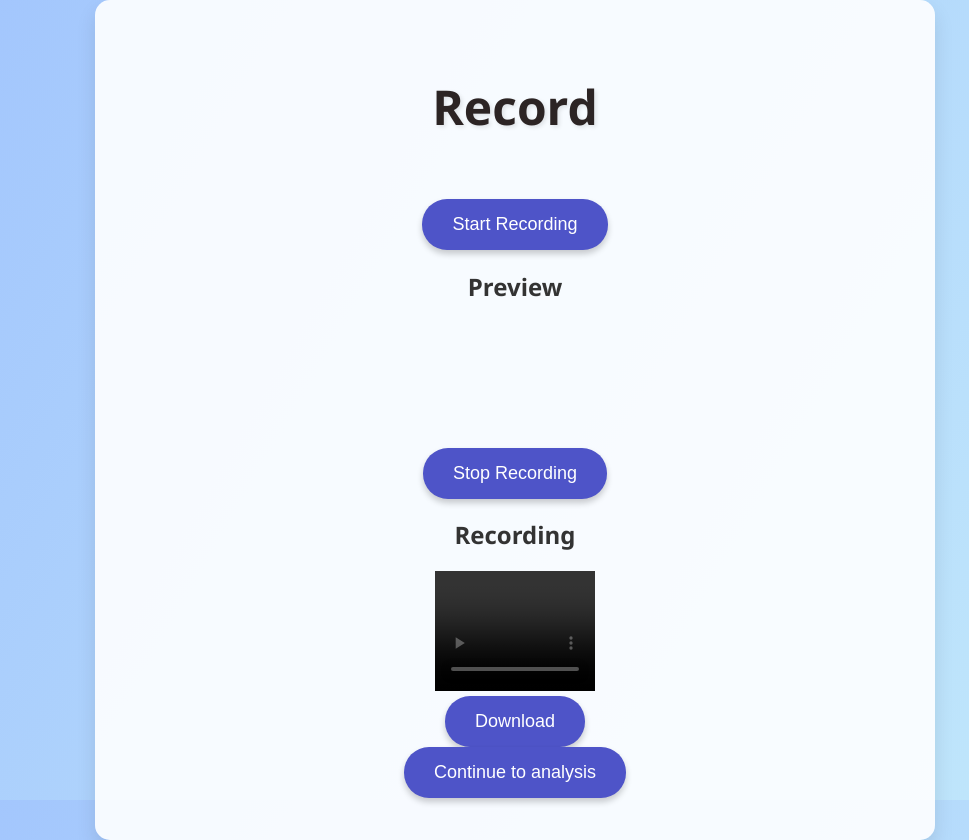
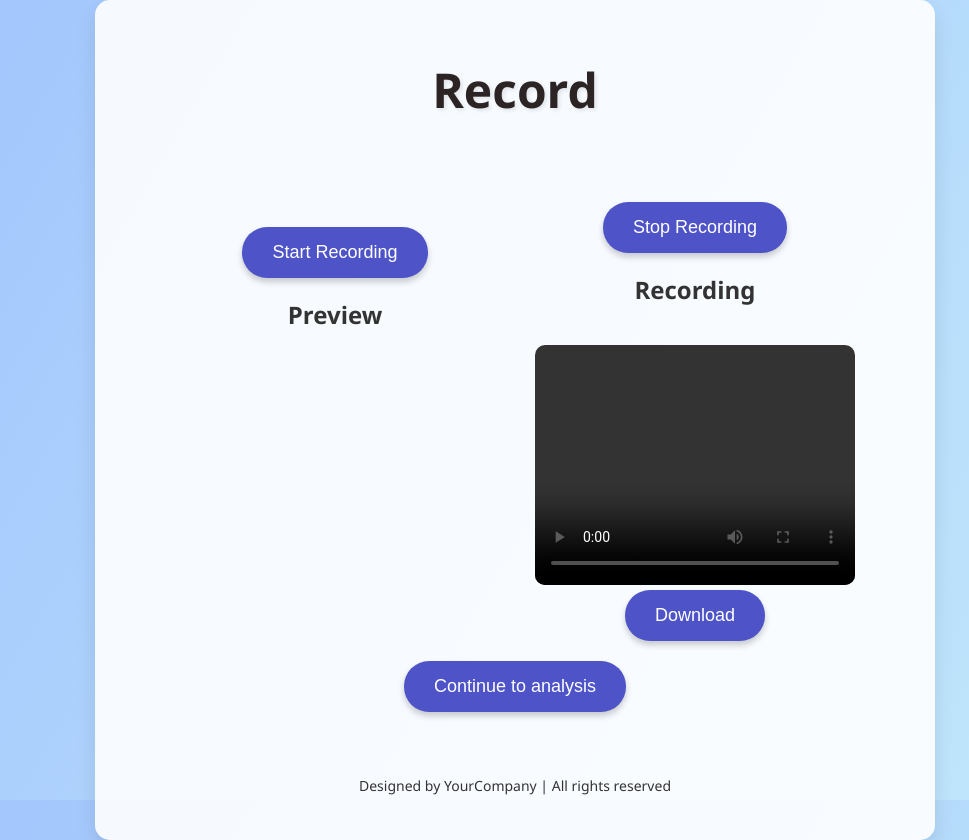
Before and after one commit to adityaSureshCHS/SDBot, a Flask app: template Templates/record.html in a window 1280 px wide. Shown: the whole page, without its empty margins (125-1094 px from the left). Run offline with Flask 3, Linux system fonts and the light colour scheme; the template is opened without the code that fills it, so the values that code supplies are empty.

Commit message:
Update record.html

```diff
--- a/Templates/record.html
+++ b/Templates/record.html
@@ -50,6 +50,14 @@
 
     main {
       text-align: center;
+      display: flex;
+      justify-content: space-around;
+      align-items: center;
+      flex-wrap: wrap;
+    }
+
+    .left, .right {
+      margin: 20px;
     }
 
     button {
@@ -66,6 +74,11 @@
 
     button:hover {
       background-color: #3f4db8;
+    }
+
+    video {
+      border-radius: 10px;
+      margin-top: 20px;
     }
 
     footer {
@@ -86,18 +99,20 @@
       <div class="left">
         <button id="startButton" class="button">Start Recording</button>
         <h2>Preview</h2>
-        <video id="preview" width="160" height="120" autoplay muted></video>
+        <video id="preview" width="320" height="240" autoplay muted></video>
       </div>
 
       <div class="right">
         <button id="stopButton" class="button">Stop Recording</button>
         <h2>Recording</h2>
-        <video id="recording" width="160" height="120" controls></video>
+        <video id="recording" width="320" height="240" controls></video>
         <div><button id="downloadButton" class="button">Download</button></div>
       </div>
-
-      <button id="goToAnalysis" class="button" onclick="analyze()">Continue to analysis</button>
     </main>
+    <button id="goToAnalysis" class="button" onclick="analyze()">Continue to analysis</button>
+    <footer>
+      <p>Designed by YourCompany | All rights reserved</p>
+    </footer>
   </div>
   <script>
     let preview = document.getElementById("preview");
```
